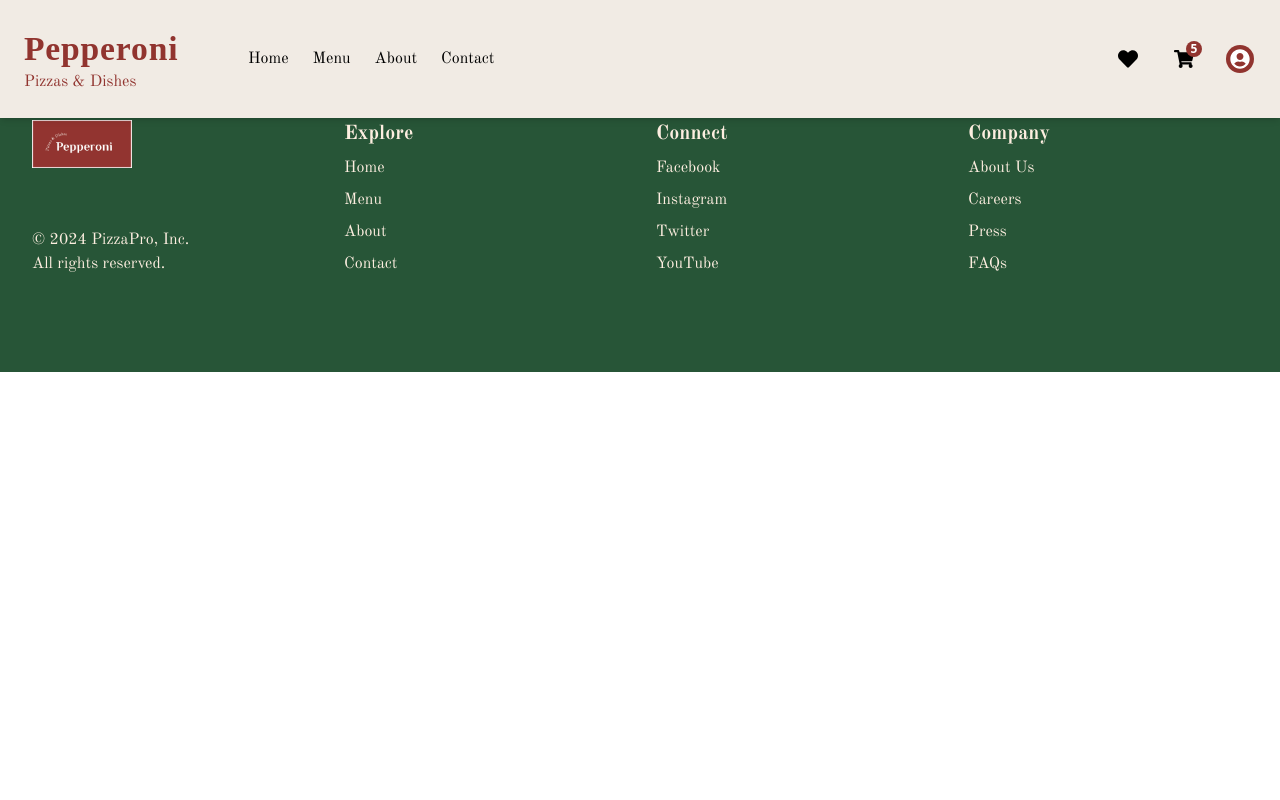
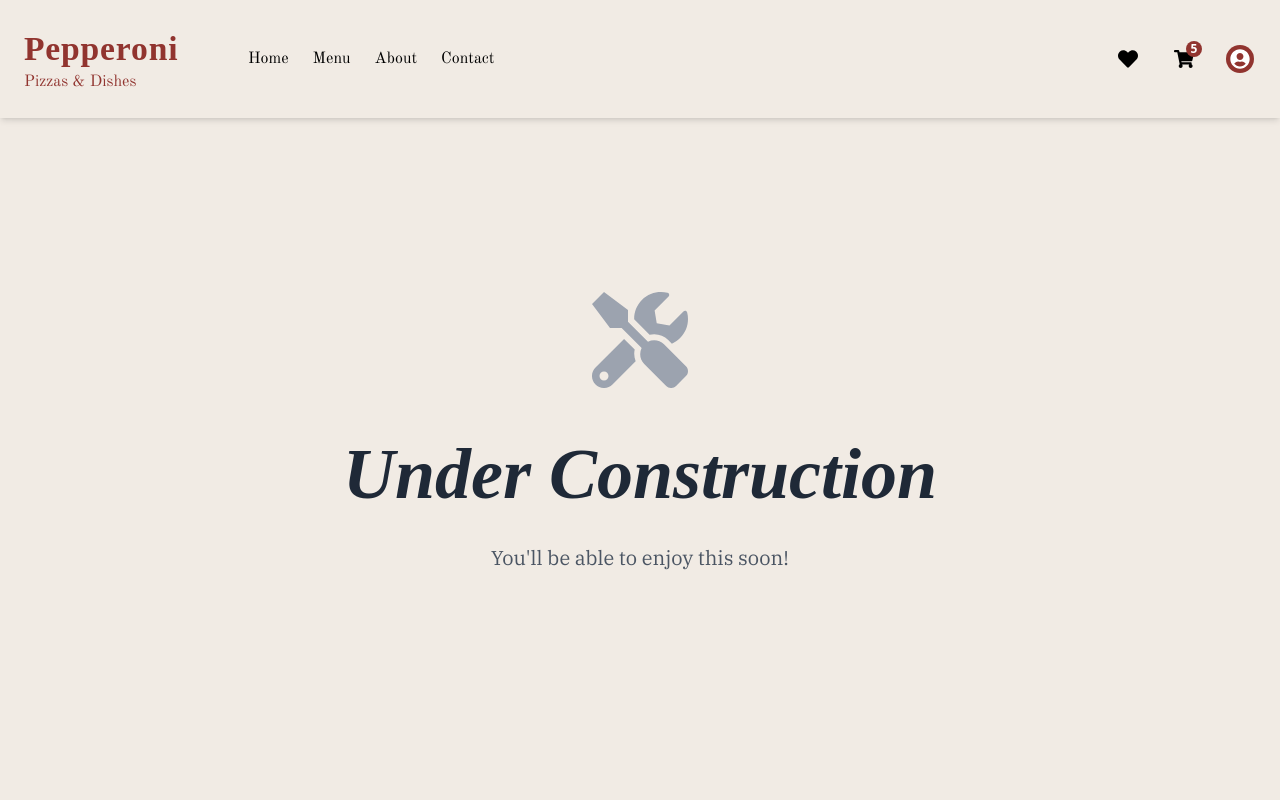
Before and after one commit to MarcoCAVS18/pizzahost, a React (Create React App) app: page /cart in a window 1280 px wide. Shown: the top 800 px of the page. Built offline with nearby package versions, Linux system fonts and the light colour scheme.

Commit message:
wait component

```diff
--- a/src/components/common/NavBar.jsx
+++ b/src/components/common/NavBar.jsx
@@ -120,7 +120,7 @@ const NavBar = () => {
               </a>
               <hr />
               <div className="flex items-center space-x-2">
-                <a href="/profile" className="flex items-center hover:text-gray-600">
+                <a href="/user" className="flex items-center hover:text-gray-600">
                   <ToggleUser />
                   <span className="text-lg ml-2">Sign In / Sign Up</span>
                 </a>
--- /dev/null
+++ b/src/components/common/Wait.jsx
@@ -0,0 +1,29 @@
+import React from "react";
+import { FaTools } from "react-icons/fa";
+
+import { AnimationProvider } from "../../context/ScrollAnimation/AnimationContext";
+import ScrollAnimation from "../../context/ScrollAnimation/ScrollAnimation";
+
+const Wait = () => {
+  return (
+    <AnimationProvider>
+      <div className="flex flex-col bg-lightBeige items-center justify-center min-h-screen">
+        <ScrollAnimation delay={0}>
+          <FaTools className="text-8xl text-gray-400 mb-8" />
+        </ScrollAnimation>
+        <ScrollAnimation delay={200}>
+          <div className="text-center items-center">
+            <h2 className="text-4xl font-logo italic font-bold text-gray-800 mb-4">
+              Under Construction
+            </h2>
+            <p className="text-xl font-serif text-gray-600">
+              You'll be able to enjoy this soon!
+            </p>
+          </div>
+        </ScrollAnimation>
+      </div>
+    </AnimationProvider>
+  );
+};
+
+export default Wait;
--- a/src/pages/Cart.jsx
+++ b/src/pages/Cart.jsx
@@ -1,13 +1,10 @@
 // Cart.jsx
+import Wait from "../components/common/Wait";
 
-import React from 'react';
+import React from "react";
 
 const Cart = () => {
-  return (
-    <div>
-      <h1>Cart Page</h1>
-    </div>
-  );
+  return <Wait />;
 };
 
 export default Cart;
--- a/src/pages/Checkout.jsx
+++ b/src/pages/Checkout.jsx
@@ -1,13 +1,10 @@
 // Checkout.jsx
 
 import React from 'react';
+import Wait from '../components/common/Wait';
 
 const Checkout = () => {
-  return (
-    <div>
-      <h1>Checkout Page</h1>
-    </div>
-  );
+  return <Wait />;
 };
 
 export default Checkout;
--- a/src/pages/Menu.jsx
+++ b/src/pages/Menu.jsx
@@ -1,13 +1,10 @@
 // Menu.jsx
 
 import React from 'react';
+import Wait from '../components/common/Wait';
 
 const Menu = () => {
-  return (
-    <div>
-      <h1>Menu Page</h1>
-    </div>
-  );
+  return <Wait />;
 };
 
 export default Menu;
--- /dev/null
+++ b/src/pages/Wishlist.jsx
@@ -0,0 +1,14 @@
+// Wishlist.jsx
+
+import Wait from "../components/common/Wait";
+import React from "react";
+
+const Wishlist = () => {
+  return (
+    <div>
+      <Wait />
+    </div>
+      );
+};
+
+export default Wishlist;
--- a/src/routes.jsx
+++ b/src/routes.jsx
@@ -6,12 +6,14 @@ import Cart from './pages/Cart';
 import Checkout from './pages/Checkout';
 import NotFound from './pages/NotFound';
 import UserLog from './pages/UserLog';
+import Wishlist from './pages/Wishlist';
 
 const RoutesComponent = () => (
   <Routes>
     <Route path="/" element={<Home />} />
     <Route path="/menu" element={<Menu />} />
     <Route path="/cart" element={<Cart />} />
+    <Route path="/wishlist" element={<Wishlist />} />
     <Route path="/checkout" element={<Checkout />} />
     <Route path="/user" element={<UserLog />} />
     <Route path="*" element={<NotFound />} />
```
